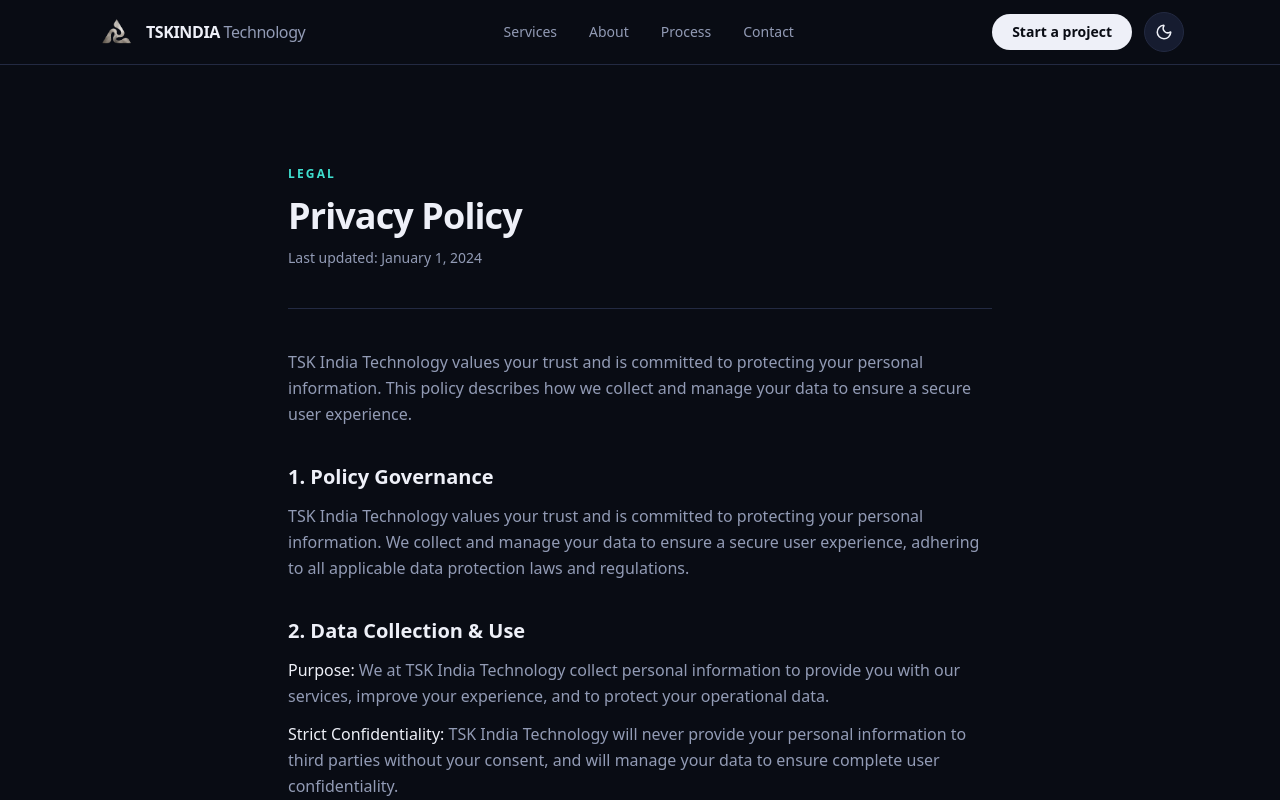
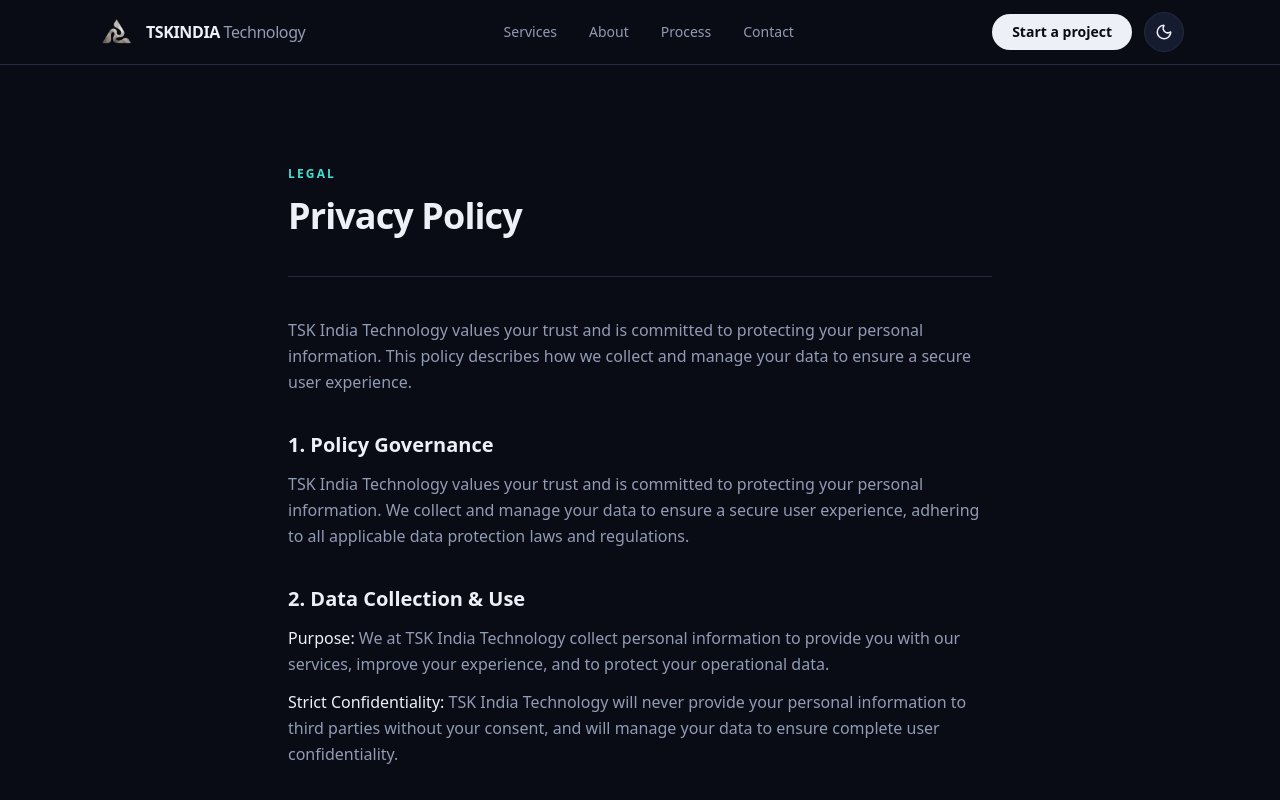
Before and after one commit to teamstskindia-dev/tsk-website, a Next.js app: page /privacy-policy in a window 1280 px wide. Shown: the top 800 px of the page. Built offline with nearby package versions, Linux system fonts and the light colour scheme.

Commit message:
your message

```diff
--- a/src/app/privacy-policy/page.tsx
+++ b/src/app/privacy-policy/page.tsx
@@ -8,7 +8,7 @@ export const metadata: Metadata = {
 
 export default function PrivacyPolicyPage() {
   return (
-    <LegalPage title="Privacy Policy" updated="January 1, 2024">
+    <LegalPage title="Privacy Policy">
       <p className="text-sm leading-relaxed text-text-muted sm:text-base">
         TSK India Technology values your trust and is committed to protecting
         your personal information. This policy describes how we collect and
--- a/src/components/LegalPage.tsx
+++ b/src/components/LegalPage.tsx
@@ -8,7 +8,7 @@ export default function LegalPage({
   children,
 }: {
   title: string;
-  updated: string;
+  updated?: string;
   children: ReactNode;
 }) {
   return (
@@ -21,7 +21,9 @@ export default function LegalPage({
         <h1 className="mt-3 font-display text-3xl font-bold tracking-tight text-text-primary sm:text-4xl">
           {title}
         </h1>
-        <p className="mt-3 text-sm text-text-muted">Last updated: {updated}</p>
+        {updated && (
+          <p className="mt-3 text-sm text-text-muted">Last updated: {updated}</p>
+        )}
 
         <div className="legal-content mt-10 space-y-9 border-t border-border pt-10">
           {children}
```
